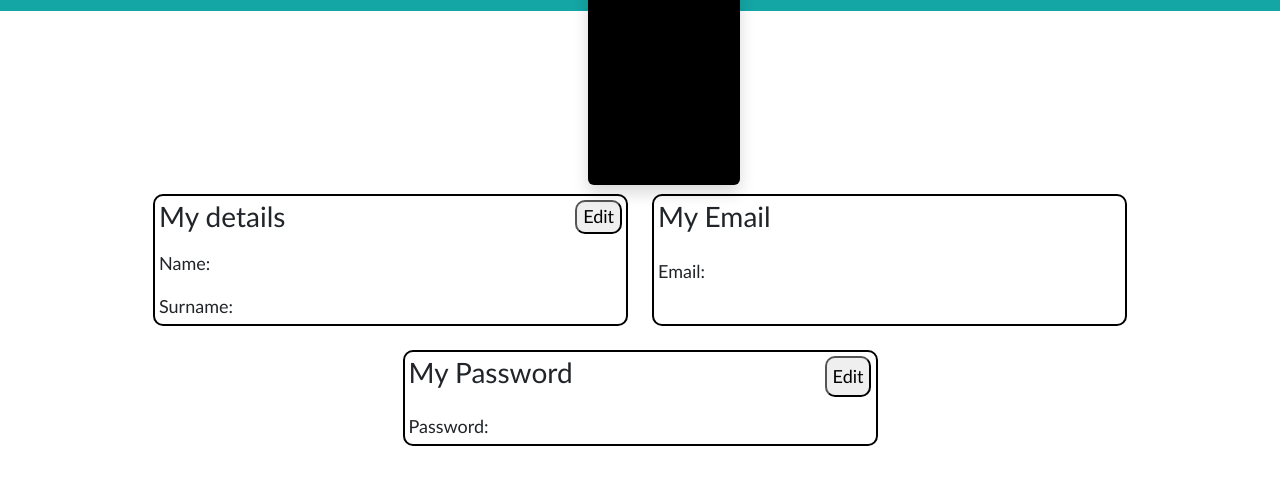
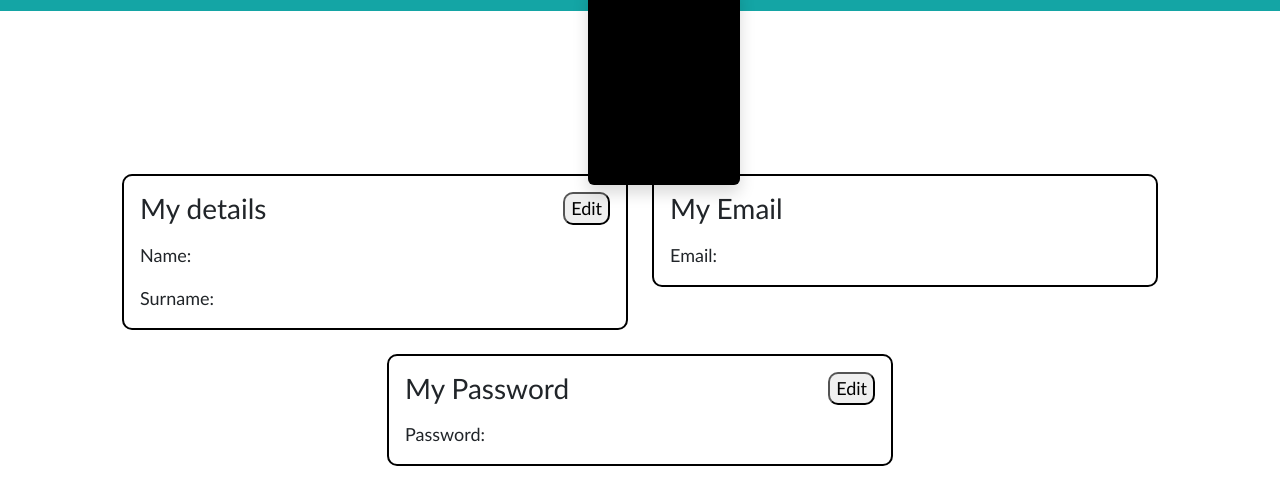
Before and after one commit to LucaRotter/progetto_web, a plain HTML site: page User.html in a window 1280 px wide. Shown: the part 80-584 px from the top of the page. Drawn offline with nearby package versions, Linux system fonts and the light colour scheme.

Commit message:
sistemazione box dettagli utente

```diff
--- a/User.html
+++ b/User.html
@@ -20,55 +20,40 @@
 
     <main class="d-flex h-100 w-100 justify-content-center align-items-center">
 
-        <div class="container gap-3">
-            <div class="row justify-content-center justify-content-center gap-4">
+       <div class="container-fluid px-3">
+  <div class="row justify-content-center gy-4">
 
-                <div class="col-12 col-md-5 p-0 d-flex align-items-center"
-                    style="height: 150px; background-color: rgb(255, 255, 255);height: auto; border: 2px solid rgb(0, 0, 0); border-radius: 10px;">
 
-                    <div class="container p-1 d-flex flex-column gap-3">
-
-                        <div class="d-flex">
-                            <div class="col-6  d-flex align-items-center">
+    <div class="col-12 col-sm-10 col-md-8 col-lg-6 col-xl-5">
+      <div class="p-3 d-flex flex-column gap-3" style="background-color: #fff; border: 2px solid #000; border-radius: 10px;">
+        <div class="d-flex justify-content-between align-items-center">
           <h3 class="m-0">My details</h3>
+          <button style="border-radius: 10px;">Edit</button>
         </div>
-                            <div class="col-6 d-flex justify-content-end"><button
-                                    style="border-radius: 10px;">Edit</button></div>
-
-                        </div>
-
-                        <div class="col-12"><span>Name: </span></div>
-                        <div class="col-12"><span>Surname: </span></div>
+        <div><span>Name: </span></div>
+        <div><span>Surname: </span></div>
       </div>
     </div>
 
-                <div class="col-12 col-md-5  p-0 d-flex align-items-center"
-                    style="height: 150px; background-color: rgb(255, 255, 255);height: auto; border: 2px solid rgb(0, 0, 0); border-radius: 10px;">
 
-                    <div class="container-fluid p-1 d-flex flex-column gap-3 h-100">
-                        <div class="col-12 align-self-start">
-                            <h3>My Email</h3>
-                        </div>
-                        <div class="col-12"><span>Email: </span></div>
+    <div class="col-12 col-sm-10 col-md-8 col-lg-6 col-xl-5">
+      <div class="p-3 d-flex flex-column gap-3" style="background-color: #fff; border: 2px solid #000; border-radius: 10px;">
+        <div><h3 class="m-0">My Email</h3></div>
+        <div><span>Email: </span></div>
       </div>
     </div>
 
-                <div class="col-12 col-md-5 p-0 d-flex align-items-center"
-                    style="height: 150px; background-color: rgb(255, 255, 255);height: auto; border: 2px solid rgb(0, 0, 0); border-radius: 10px;">
 
-                    <div class="container-fluid p-1 d-flex flex-column gap-3 h-100">
-
-                        <div class="d-flex">
-                            <div class="col-7">
-                                <h3>My Password </h3>
+    <div class="col-12 col-sm-10 col-md-8 col-lg-6 col-xl-5">
+      <div class="p-3 d-flex flex-column gap-3" style="background-color: #fff; border: 2px solid #000; border-radius: 10px;">
+        <div class="d-flex justify-content-between align-items-center">
+          <h3 class="m-0">My Password</h3>
+          <button style="border-radius: 10px;">Edit</button>
         </div>
-                            <div class="col-5 d-flex justify-content-end"><button
-                                    style="border-radius: 10px;">Edit</button></div>
-
-                        </div>
-                        <div class="col-12"><span>Password: </span></div>
+        <div><span>Password: </span></div>
       </div>
     </div>
+
   </div>
 </div>
 
```
Lines whose indentation alone changed are shown as unchanged.
